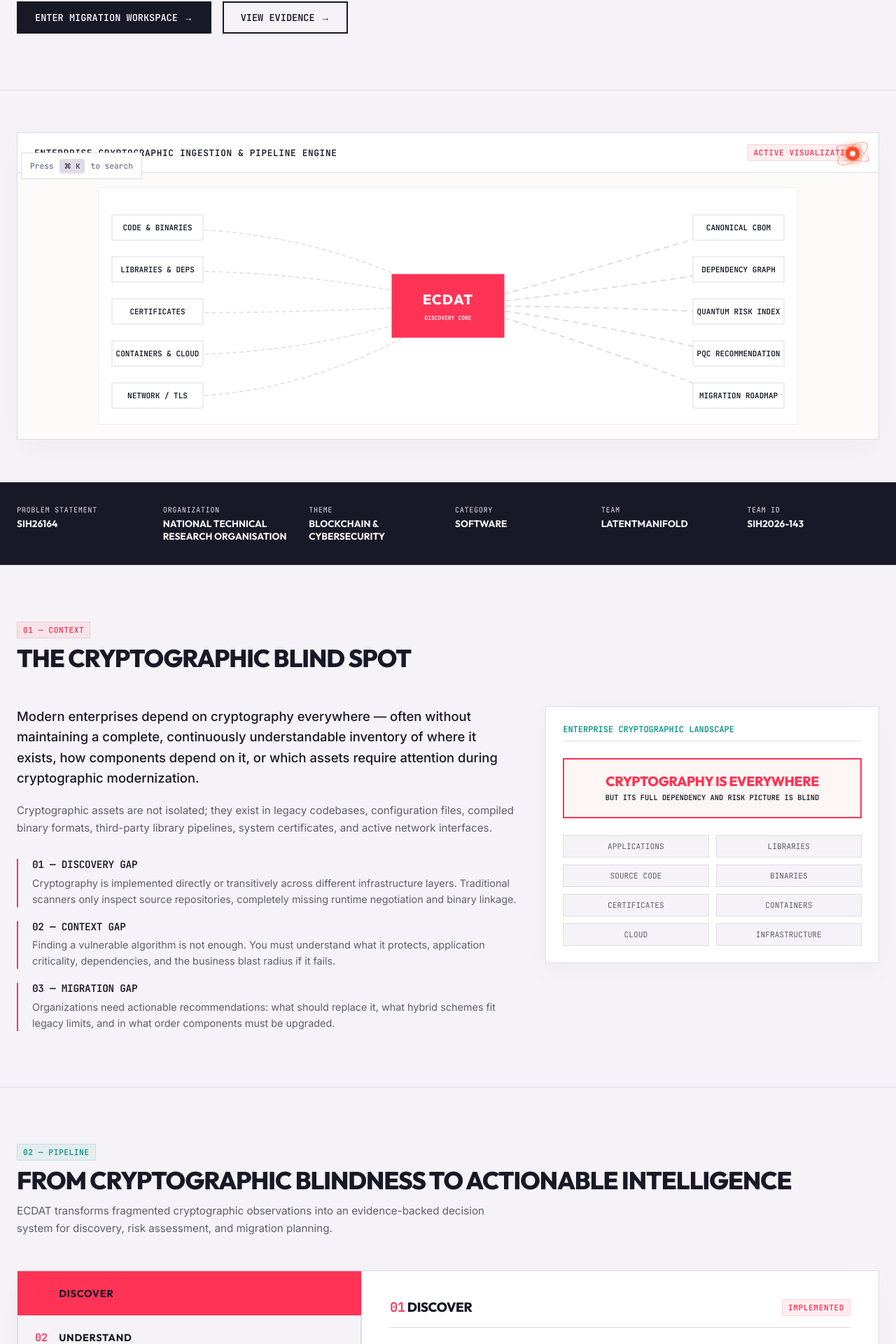
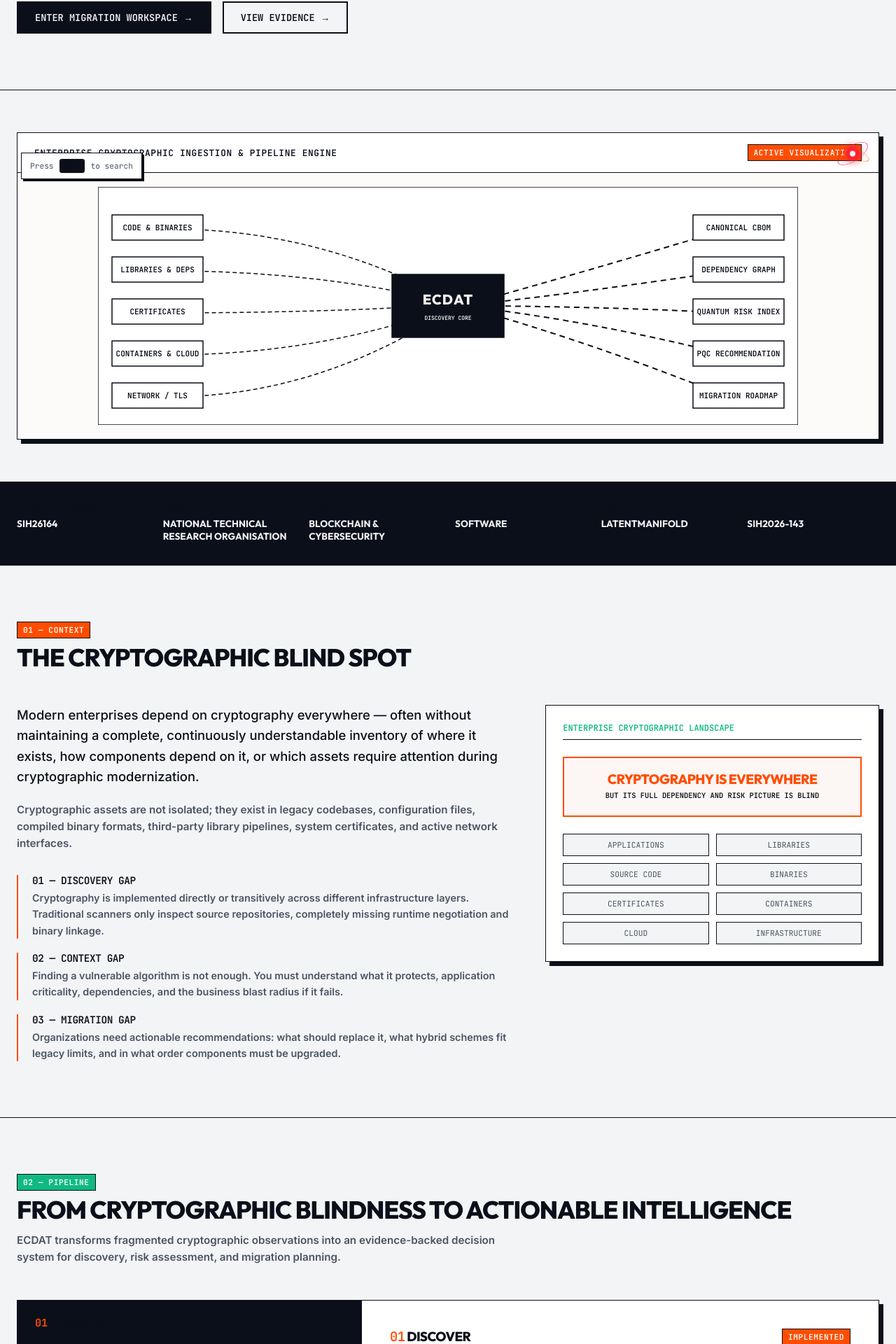
Before and after one commit to heyakhilnair/SIH-ECDTA-Team-LatentManifold, a Next.js app: page / in a window 1280 px wide. Shown: the part 514-2434 px from the top of the page at 70% size. Built offline with nearby package versions, Linux system fonts and the light colour scheme.

Commit message:
design: implement High-Altitude Expedition & Survival Orange theme

```diff
--- a/src/app/globals.css
+++ b/src/app/globals.css
@@ -1,28 +1,28 @@
 /* Global Stylesheet for ECDAT */
 
 :root {
-  /* Color System - Fuji Zen Dawn Theme (Sakura, Sumi Ink, and Dawn Crimson) */
-  --color-base: #F5F3F7;        /* Misty Wisteria / Silent Dawn Frost (Base backdrop) */
-  --color-primary: #181926;     /* Sumi Calligraphy Ink (Deep Navy-Black for text) */
-  --color-secondary: #5C5E6E;   /* Ink Shadow Gray (Muted text) */
-  --color-accent: #FF3355;      /* Sunrise Crimson / Rising Sun (Primary brand color) */
-  --color-warning: #FF5E00;     /* Sunset Coral / Sulfur springs (Alerts) */
-  --color-sage: #0D9488;        /* Matcha Green / Forest Pine (Compliance) */
-  --color-stone: #E1DBE8;       /* Wisteria Clay (Borders) */
-  --color-card: #FFFFFF;        /* Zen White Plaster Card */
+  /* Color System - High-Altitude Expedition & Survival Orange Theme (Nimsdai / UTMF Fuji) */
+  --color-base: #F3F4F6;        /* Glacier Slate Mist (High-altitude snow backdrop) */
+  --color-primary: #0B0F19;     /* Abyssal Rock Slate (Deep navy-black for absolute contrast) */
+  --color-secondary: #4B5563;   /* Mountain Ridge Gray (Muted text) */
+  --color-accent: #FF4D00;      /* Expedition Survival Orange / Alpenglow (Primary brand highlight) */
+  --color-warning: #FF0055;     /* Emergency Beacon Crimson (Alerts) */
+  --color-sage: #10B981;        /* High-Visibility Safety Green (Compliance) */
+  --color-stone: #0B0F19;       /* Deep Mountain Slate (Borders and shadows) */
+  --color-card: #FFFFFF;        /* Stark White Card */
 
   /* Derived variables */
   --background: var(--color-base);
   --foreground: var(--color-primary);
 
-  /* Borders and UI */
+  /* Borders and UI - Structural and Solid */
   --border-color: var(--color-stone);
-  --border-thin: 1px solid var(--border-color);
-  --border-thick: 1.5px solid var(--color-primary);
-  --shadow-sm: 0 1px 3px rgba(24, 25, 38, 0.02);
-  --shadow-md: 0 12px 40px rgba(24, 25, 38, 0.03); /* Soft wisteria shadow */
-  --transition-smooth: all 0.3s cubic-bezier(0.25, 0.8, 0.25, 1);
-  --transition-fast: all 0.15s ease-in-out;
+  --border-thin: 1.5px solid var(--border-color);
+  --border-thick: 2.5px solid var(--border-color);
+  --shadow-sm: 3px 3px 0px var(--color-stone);
+  --shadow-md: 6px 6px 0px var(--color-stone); /* Solid structural drop shadow */
+  --transition-smooth: all 0.25s cubic-bezier(0.25, 0.8, 0.25, 1);
+  --transition-fast: all 0.1s ease-in-out;
 }
 
 /* Reset and Defaults */
@@ -45,9 +45,9 @@
 /* Typography Rules */
 h1, h2, h3, h4, h5, h6 {
   font-family: var(--font-display), sans-serif;
-  font-weight: 800;
-  letter-spacing: -0.02em;
-  line-height: 1.15;
+  font-weight: 850;
+  letter-spacing: -0.03em;
+  line-height: 1.1;
   color: var(--color-primary);
 }
 
@@ -55,6 +55,7 @@
   line-height: 1.6;
   font-size: 0.95rem;
   color: var(--color-secondary);
+  font-weight: 550; /* Slightly bolder for supreme readability */
 }
 
 code, pre, .technical-label {
@@ -64,8 +65,8 @@
 
 /* Scrollbar customization - Technical look */
 ::-webkit-scrollbar {
-  width: 6px;
-  height: 6px;
+  width: 8px;
+  height: 8px;
 }
 
 ::-webkit-scrollbar-track {
@@ -74,9 +75,8 @@
 }
 
 ::-webkit-scrollbar-thumb {
-  background: var(--color-stone);
-  border: 1px solid var(--color-base);
-  border-radius: 3px;
+  background: var(--color-primary);
+  border: 2px solid var(--color-base);
 }
 
 ::-webkit-scrollbar-thumb:hover {
@@ -99,31 +99,31 @@
   border: var(--border-thin);
   text-transform: uppercase;
   letter-spacing: 0.05em;
-  font-weight: 600;
+  font-weight: 700;
 }
 
 .mono-tag-accent {
   font-family: var(--font-mono), monospace;
   font-size: 0.7rem;
-  background-color: rgba(255, 51, 85, 0.08);
-  color: var(--color-accent);
+  background-color: var(--color-accent);
+  color: #FFFFFF;
   padding: 4px 8px;
-  border: 1px solid rgba(255, 51, 85, 0.15);
+  border: var(--border-thin);
   text-transform: uppercase;
   letter-spacing: 0.05em;
-  font-weight: 600;
+  font-weight: 700;
 }
 
 .mono-tag-sage {
   font-family: var(--font-mono), monospace;
   font-size: 0.7rem;
-  background-color: rgba(13, 148, 136, 0.08);
-  color: var(--color-sage);
+  background-color: var(--color-sage);
+  color: #FFFFFF;
   padding: 4px 8px;
-  border: 1px solid rgba(13, 148, 136, 0.15);
+  border: var(--border-thin);
   text-transform: uppercase;
   letter-spacing: 0.05em;
-  font-weight: 600;
+  font-weight: 700;
 }
 
 /* Animations */
@@ -161,8 +161,8 @@
 .technical-grid {
   background-size: 30px 30px;
   background-image:
-    linear-gradient(to right, rgba(24, 25, 38, 0.02) 1px, transparent 1px),
-    linear-gradient(to bottom, rgba(24, 25, 38, 0.02) 1px, transparent 1px);
+    linear-gradient(to right, rgba(11, 15, 25, 0.03) 1px, transparent 1px),
+    linear-gradient(to bottom, rgba(11, 15, 25, 0.03) 1px, transparent 1px);
 }
 
 .technical-card {
@@ -175,8 +175,8 @@
 }
 
 .technical-card:hover {
-  border-color: var(--color-accent);
-  box-shadow: 0 12px 50px rgba(24, 25, 38, 0.05);
+  transform: translate(-3px, -3px);
+  box-shadow: 8px 8px 0px var(--color-stone);
 }
 
 /* Global Override for CSS Module Cards */
@@ -229,9 +229,9 @@
 [class*="timelineItem"]:hover,
 [class*="refCard"]:hover,
 [class*="metricCard"]:hover {
-  border-color: var(--color-accent) !important;
-  box-shadow: 0 15px 50px rgba(24, 25, 38, 0.05) !important;
-  transform: translateY(-2px) !important;
+  border-color: var(--color-stone) !important;
+  box-shadow: 8px 8px 0px var(--color-stone) !important;
+  transform: translate(-3px, -3px) !important;
 }
 
 /* Specific elements inside cards */
@@ -243,11 +243,11 @@
 [class*="candidateTab"],
 [class*="playgroundTabBtn"],
 [class*="filterBtn"] {
-  background-color: var(--color-base) !important;
-  color: var(--color-secondary) !important;
+  background-color: var(--color-card) !important;
+  color: var(--color-primary) !important;
   border: var(--border-thin) !important;
   font-family: var(--font-mono) !important;
-  font-weight: 600 !important;
+  font-weight: 700 !important;
 }
 
 [class*="discoveryMenuBtn"]:hover,
@@ -258,9 +258,9 @@
 [class*="candidateTab"]:hover,
 [class*="playgroundTabBtn"]:hover,
 [class*="filterBtn"]:hover {
-  background-color: rgba(255, 51, 85, 0.05) !important;
-  color: var(--color-accent) !important;
-  border-color: var(--color-accent) !important;
+  background-color: var(--color-accent) !important;
+  color: #FFFFFF !important;
+  border-color: var(--color-stone) !important;
 }
 
 /* Active states for tabs/btns */
@@ -272,16 +272,16 @@
 [class*="activePlayTab"],
 [class*="activeCandTab"],
 [class*="activeFilter"] {
-  background-color: var(--color-accent) !important;
-  color: #FFFFFF !important;
-  border-color: var(--color-accent) !important;
+  background-color: var(--color-primary) !important;
+  color: var(--color-base) !important;
+  border-color: var(--color-stone) !important;
 }
 
 /* Input Fields overrides */
 [class*="plainTextInput"],
 [class*="editorTextArea"],
 [class*="searchBar"] {
-  background-color: var(--color-base) !important;
+  background-color: var(--color-card) !important;
   color: var(--color-primary) !important;
   border: var(--border-thin) !important;
 }
@@ -292,20 +292,20 @@
   border-color: var(--color-accent) !important;
 }
 
-/* Keep playground console panels and terminal logs dark charcoal for Stripe-like developer contrast */
+/* Keep playground console panels and terminal logs pitch black for maximum console vibes */
 [class*="terminalLogs"],
 [class*="consoleLogsMini"],
 [class*="diffPre"] {
-  background-color: #181926 !important;
-  color: #F5F3F7 !important;
+  background-color: #0B0F19 !important;
+  color: var(--color-base) !important;
   border: var(--border-thin) !important;
 }
 
 /* Tables and timelines */
 [class*="assetsTable"] th {
-  border-bottom: var(--border-thin) !important;
+  border-bottom: var(--border-thick) !important;
   background-color: var(--color-base) !important;
-  color: var(--color-secondary) !important;
+  color: var(--color-primary) !important;
 }
 
 [class*="assetsTable"] td {
@@ -317,7 +317,7 @@
 }
 
 [class*="selectedRow"] {
-  background-color: rgba(255, 51, 85, 0.03) !important;
+  background-color: rgba(255, 77, 0, 0.05) !important;
   border-left: 3px solid var(--color-accent) !important;
 }
 
@@ -329,7 +329,7 @@
 [class*="pipelineSvg"] rect {
   fill: var(--color-card) !important;
   stroke: var(--color-stone) !important;
-  stroke-width: 1px !important;
+  stroke-width: 1.5px !important;
 }
 
 [class*="pipelineSvg"] text {
@@ -337,12 +337,12 @@
 }
 
 [class*="pipelineSvg"] [class*="svgCore"] rect {
-  fill: var(--color-accent) !important;
-  stroke: var(--color-accent) !important;
+  fill: var(--color-primary) !important;
+  stroke: var(--color-primary) !important;
 }
 
 [class*="pipelineSvg"] [class*="svgCore"] text {
-  fill: #FFFFFF !important;
+  fill: var(--color-base) !important;
 }
 
 /* Clipboard Copy Button Utility */
@@ -359,6 +359,6 @@
 }
 
 [class*="copyTextBtn"]:hover {
-  color: var(--color-primary) !important;
+  color: var(--color-warning) !important;
   text-decoration: underline !important;
 }
```
